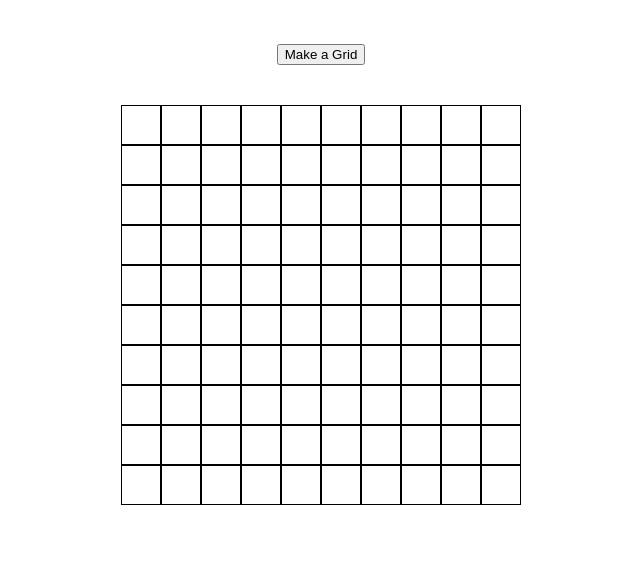
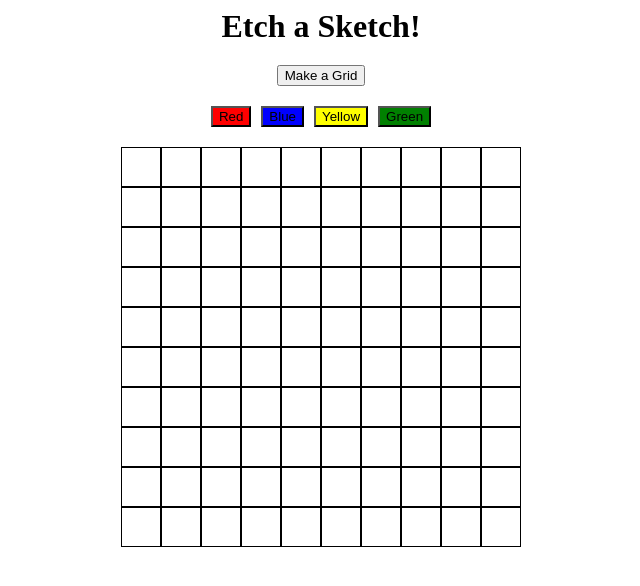
Before and after one commit to christianyarwood62/Etch-a-sketch, a plain HTML site: page index.html in a window 1280 px wide. Shown: the whole page, without its empty margins (319-959 px from the left). Drawn offline with Linux system fonts and the light colour scheme.

Commit message:
Add 4 buttons that are named different colors

```diff
--- a/index.html
+++ b/index.html
@@ -7,7 +7,15 @@
     <link rel="stylesheet" href="./styles.css">
 </head>
 <body>
+    <h1>Etch a Sketch!</h1>
     <div class="button-container"></div>
+    <div class="color-buttons-container">
+        <button id = 'red-button'>Red</button>
+        <button id = 'blue-button'>Blue</button>
+        <button id = 'yellow-button'>Yellow</button>
+        <button id = 'green-button'>Green</button>
+    </div>
+
     <div class="grid-container"></div>
 </body>
 
--- a/script.js
+++ b/script.js
@@ -1,6 +1,7 @@
 // Select the html containers
 const gridContainer = document.querySelector('.grid-container');
 const buttonContainer = document.querySelector('.button-container');
+const colorButtonsContainer = document.querySelector('.color-buttons-container');
 
 /* I tried writing a dynamic grid that changes with screen size.
 I managed to dynamically change the container size, but the gris squares stay the same
--- a/styles.css
+++ b/styles.css
@@ -1,7 +1,13 @@
 body {
     display: flex;
     flex-direction: column;
-    gap: 40px
+    gap: 20px
+}
+
+h1 {
+    text-align: center;
+    box-sizing: border-box;
+    margin: 0px;
 }
 .grid-container {
     background-color: grey;
@@ -34,5 +40,25 @@ body {
     width: auto;
     height: auto;
     align-self: center;
-    margin-top: 36px;
 }
+
+.color-buttons-container {
+    display: flex;
+    justify-content: center;
+    gap: 10px;
+}
+#red-button {
+    background-color: red;
+}
+
+#blue-button {
+    background-color: blue;
+}
+
+#yellow-button {
+    background-color: yellow;
+}
+
+#green-button {
+    background-color: green;
+}
```
